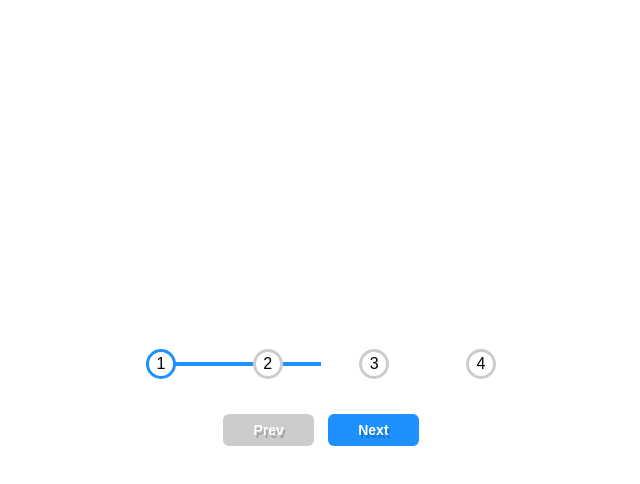
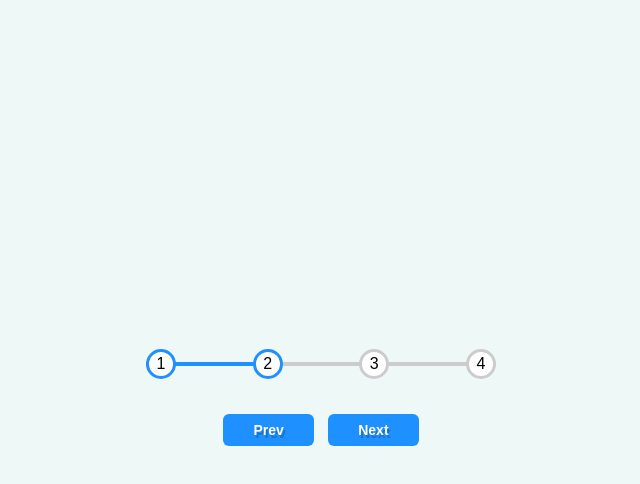
Before and after one commit to WithShahan/Progress-Steps-HCJ, a plain HTML site: page index.html in a window 1280 px wide. Both pictures are taken after a click on the button "Next". Shown: the whole page, without its empty margins (319-959 px from the left). Drawn offline with Linux system fonts and the light colour scheme; a web font is replaced by a local one.

Commit message:
added Javascript final

```diff
--- a/script.js
+++ b/script.js
@@ -0,0 +1,48 @@
+const progress = document.getElementById("progress");
+const prev = document.getElementById("prev");
+const next = document.getElementById("next");
+const circles = document.querySelectorAll(".circle");
+
+let currentActive = 1;
+
+next.addEventListener("click", () => {
+  currentActive++;
+
+  if (currentActive > circles.length) {
+    currentActive = circles.length;
+  }
+  update();
+});
+
+prev.addEventListener("click", () => {
+  currentActive--;
+
+  if (currentActive < 1) {
+    currentActive = 1;
+  }
+  update();
+});
+
+function update() {
+  circles.forEach((circle, index) => {
+    if (index < currentActive) {
+      circle.classList.add("active");
+    } else {
+      circle.classList.remove("active");
+    }
+  });
+
+  const actives = document.querySelectorAll(".active");
+
+  progress.style.width =
+    ((actives.length - 1) / (circles.length - 1)) * 100 + "%";
+
+  if (currentActive === 1) {
+    prev.disabled = true;
+  } else if (currentActive === circles.length) {
+    next.disabled = true;
+  } else {
+    prev.disabled = false;
+    next.disabled = false;
+  }
+}
--- a/styles.css
+++ b/styles.css
@@ -9,6 +9,7 @@ body {
   align-items: center;
   justify-content: center;
   height: 100vh;
+  background: rgb(238, 248, 247);
 }
 
 .container {
@@ -24,7 +25,7 @@ body {
   position: relative;
 }
 
-.progress-.container::before {
+.progress-container::before {
   content: "";
   width: 100%;
   height: 4px;
@@ -37,7 +38,7 @@ body {
 }
 
 .progress {
-  width: 50%;
+  width: 0%;
   height: 4px;
   top: 50%;
   transform: translateY(-50%);
```
